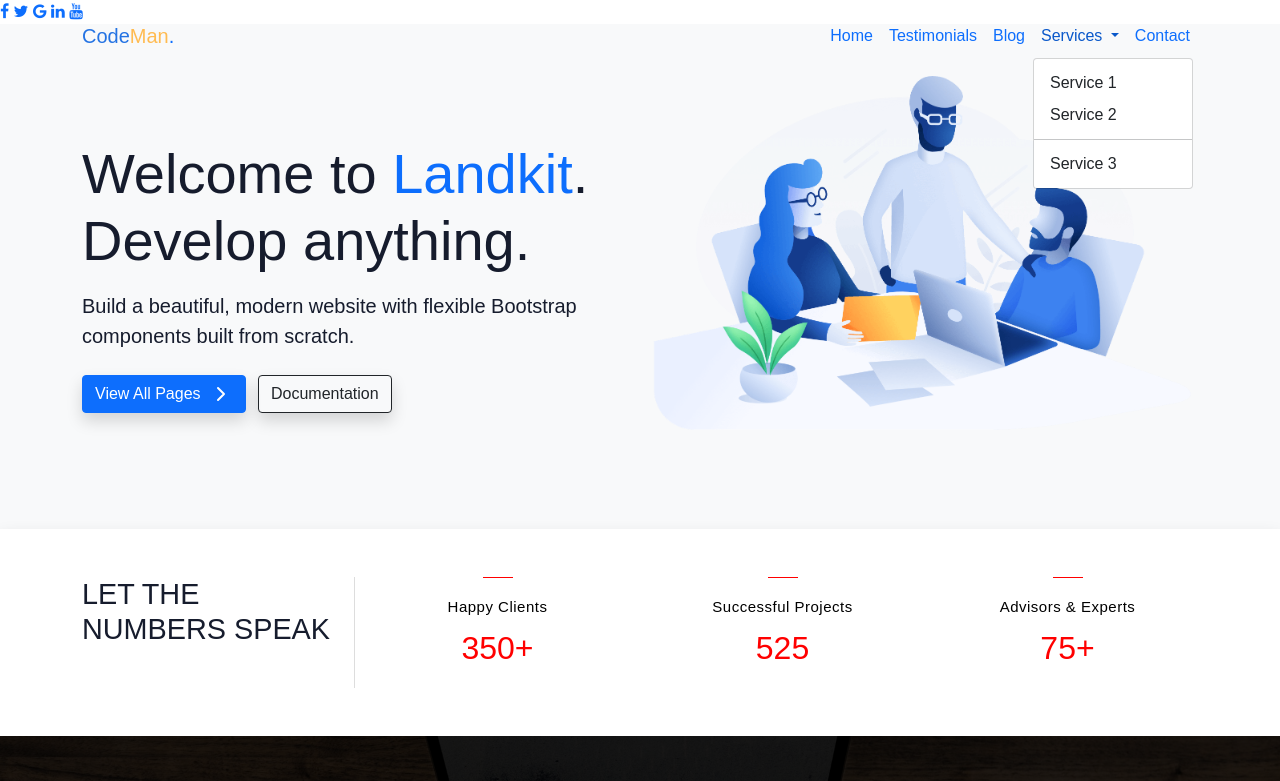
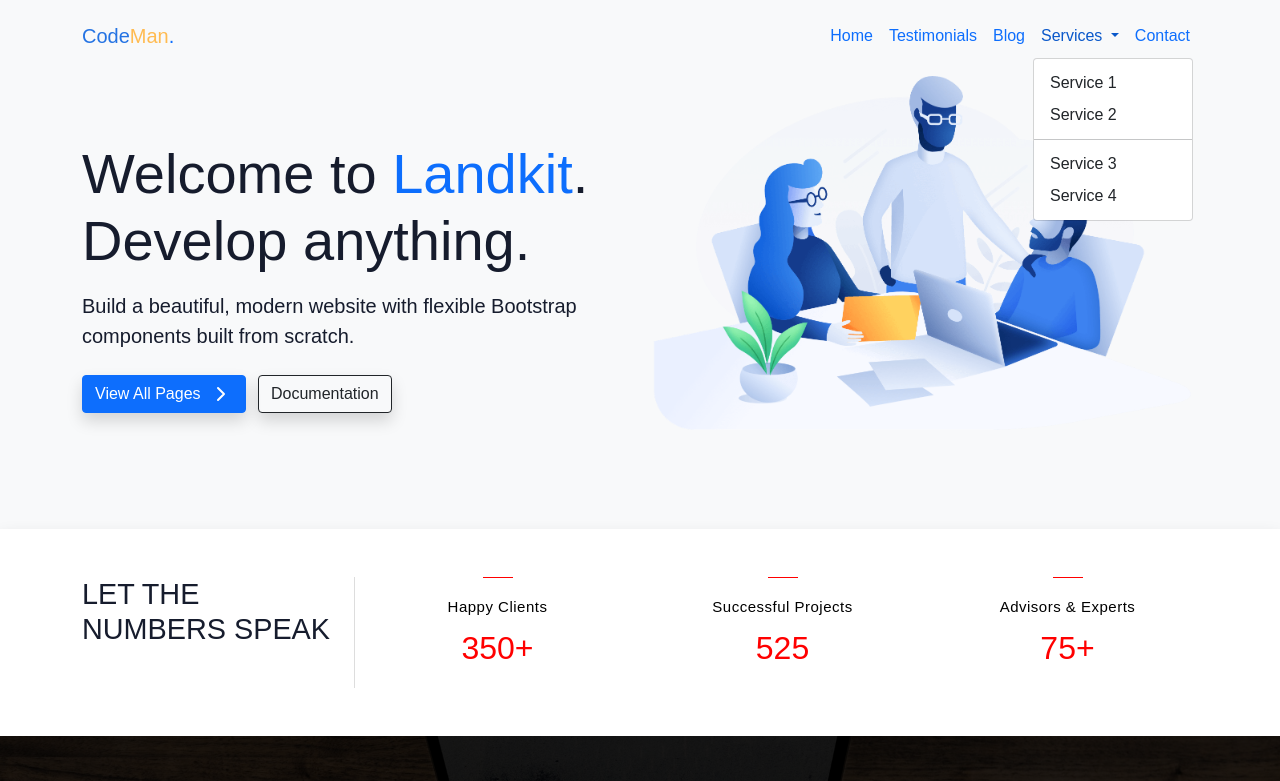
Before and after one commit to freelancersubrata/codeman, a plain HTML site: page index.html in a window 1280 px wide. Both pictures are taken after a click on the button "Services". Shown: the top 781 px of the page. Drawn offline with nearby package versions, Linux system fonts and the light colour scheme.

Commit message:
Add files via upload

```diff
--- a/index.html
+++ b/index.html
@@ -14,7 +14,7 @@
 <body>
     <!-- ------------------------------- Navbar Start -------------------------------- -->
     <header>
-      <nav class="navbar navbar-expand-lg fixed-top py-3">
+      <nav class="navbar navbar-expand-lg bg-light fixed-top py-3">
         <div class="container">
           <a class="navbar-brand" href="#"><span style="color: #2473e3;">Code</span><span style="color:#ffbb51;">Man</span>.</a>
           <button class="navbar-toggler" type="button" data-bs-toggle="collapse" data-bs-target="#navbarNav" aria-controls="navbarNav" aria-expanded="false" aria-label="Toggle navigation">
@@ -40,6 +40,7 @@
                   <li><a class="dropdown-item" href="#">Service 2</a></li>
                   <li><hr class="dropdown-divider"></li>
                   <li><a class="dropdown-item" href="#">Service 3</a></li>
+                  <li><a class="dropdown-item" href="#">Service 4</a></li>
                 </ul>
               </li>
               <li class="nav-item">
```
